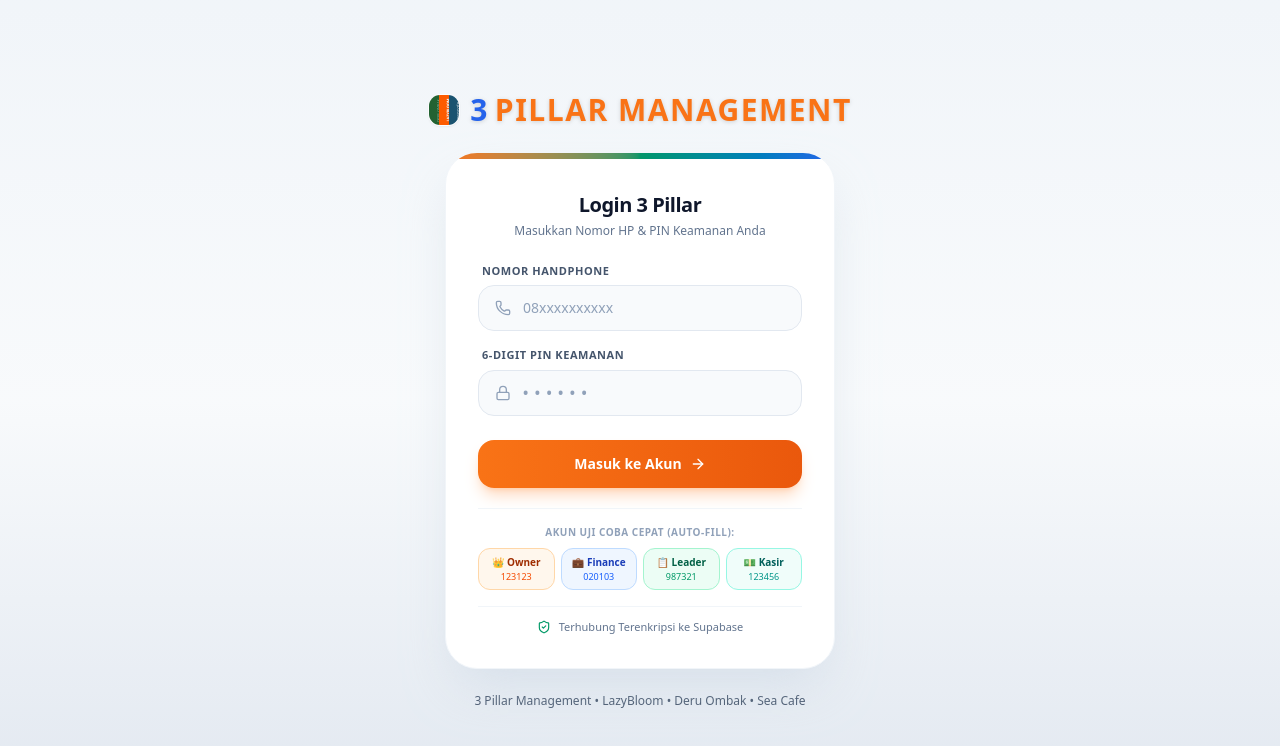
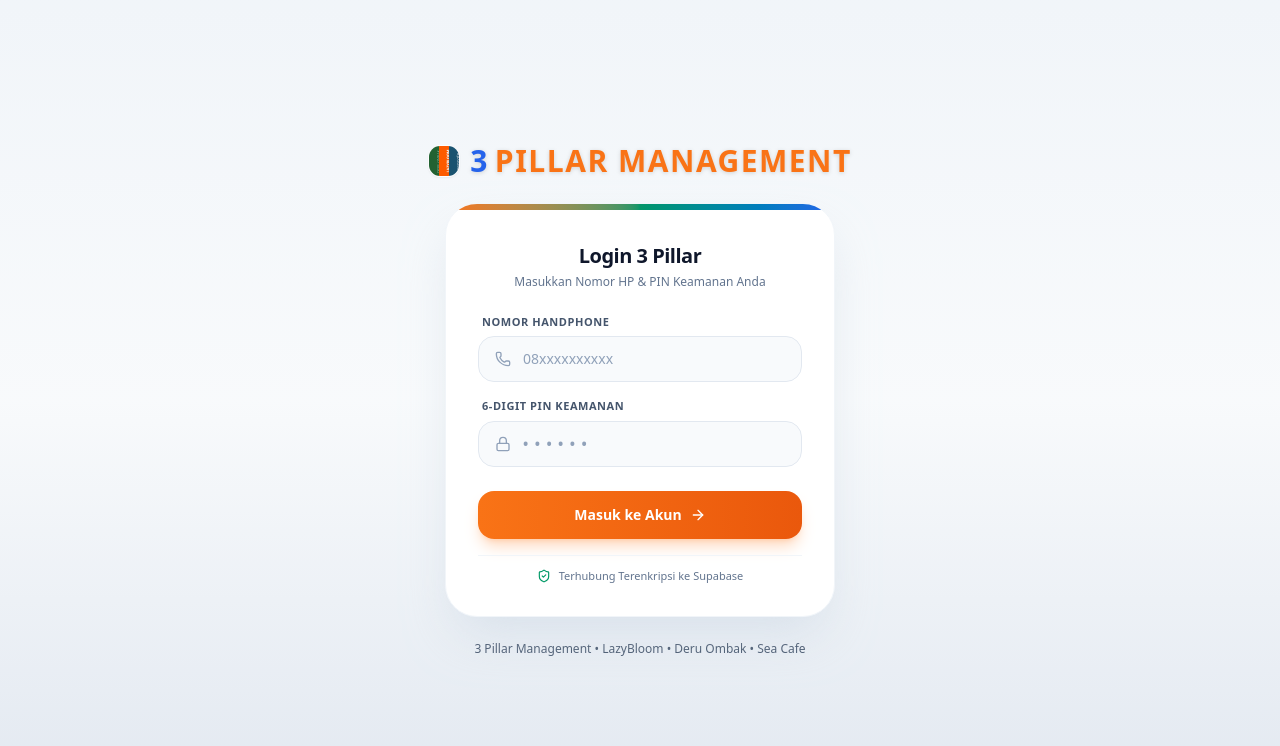
Before and after one commit to bakioutfit-mac/app-presensi-pwa, a Next.js app: page / in a window 1280 px wide. Shown: the top 746 px of the page. Built offline with nearby package versions, Linux system fonts and the light colour scheme; no server answers; the database is empty.

Commit message:
refactor: hapus tombol akun uji coba cepat pada halaman login

```diff
--- a/components/LoginCard.js
+++ b/components/LoginCard.js
@@ -127,58 +127,6 @@
             </div>
           </form>
 
-          {/* Quick Demo Fill Buttons for Testing */}
-          <div className="mt-5 pt-4 border-t border-slate-100 space-y-2">
-            <p className="text-[10px] font-bold uppercase tracking-wider text-slate-400 text-center">
-              Akun Uji Coba Cepat (Auto-Fill):
-            </p>
-            <div className="grid grid-cols-2 sm:grid-cols-4 gap-1.5">
-              <button
-                type="button"
-                onClick={() => {
-                  setPhone('081100000000');
-                  setPin('123123');
-                }}
-                className="py-1.5 px-1.5 rounded-xl bg-orange-50 hover:bg-orange-100 text-orange-800 border border-orange-200 text-[10px] font-extrabold flex flex-col items-center justify-center transition cursor-pointer"
-              >
-                <span>👑 Owner</span>
-                <span className="text-[9px] font-normal text-orange-600">123123</span>
-              </button>
-              <button
-                type="button"
-                onClick={() => {
-                  setPhone('081199887766');
-                  setPin('020103');
-                }}
-                className="py-1.5 px-1.5 rounded-xl bg-blue-50 hover:bg-blue-100 text-blue-800 border border-blue-200 text-[10px] font-extrabold flex flex-col items-center justify-center transition cursor-pointer"
-              >
-                <span>💼 Finance</span>
-                <span className="text-[9px] font-normal text-blue-600">020103</span>
-              </button>
-              <button
-                type="button"
-                onClick={() => {
-                  setPhone('081122334455');
-                  setPin('987321');
-                }}
-                className="py-1.5 px-1.5 rounded-xl bg-emerald-50 hover:bg-emerald-100 text-emerald-800 border border-emerald-200 text-[10px] font-extrabold flex flex-col items-center justify-center transition cursor-pointer"
-              >
-                <span>📋 Leader</span>
-                <span className="text-[9px] font-normal text-emerald-600">987321</span>
-              </button>
-              <button
-                type="button"
-                onClick={() => {
-                  setPhone('081234567800');
-                  setPin('123456');
-                }}
-                className="py-1.5 px-1.5 rounded-xl bg-teal-50 hover:bg-teal-100 text-teal-800 border border-teal-200 text-[10px] font-extrabold flex flex-col items-center justify-center transition cursor-pointer"
-              >
-                <span>💵 Kasir</span>
-                <span className="text-[9px] font-normal text-teal-600">123456</span>
-              </button>
-            </div>
-          </div>
 
           {/* Security & Outlet Guarantee Footer */}
           <div className="mt-4 pt-3 border-t border-slate-100 flex items-center justify-center gap-2 text-[11px] text-slate-500">
```
